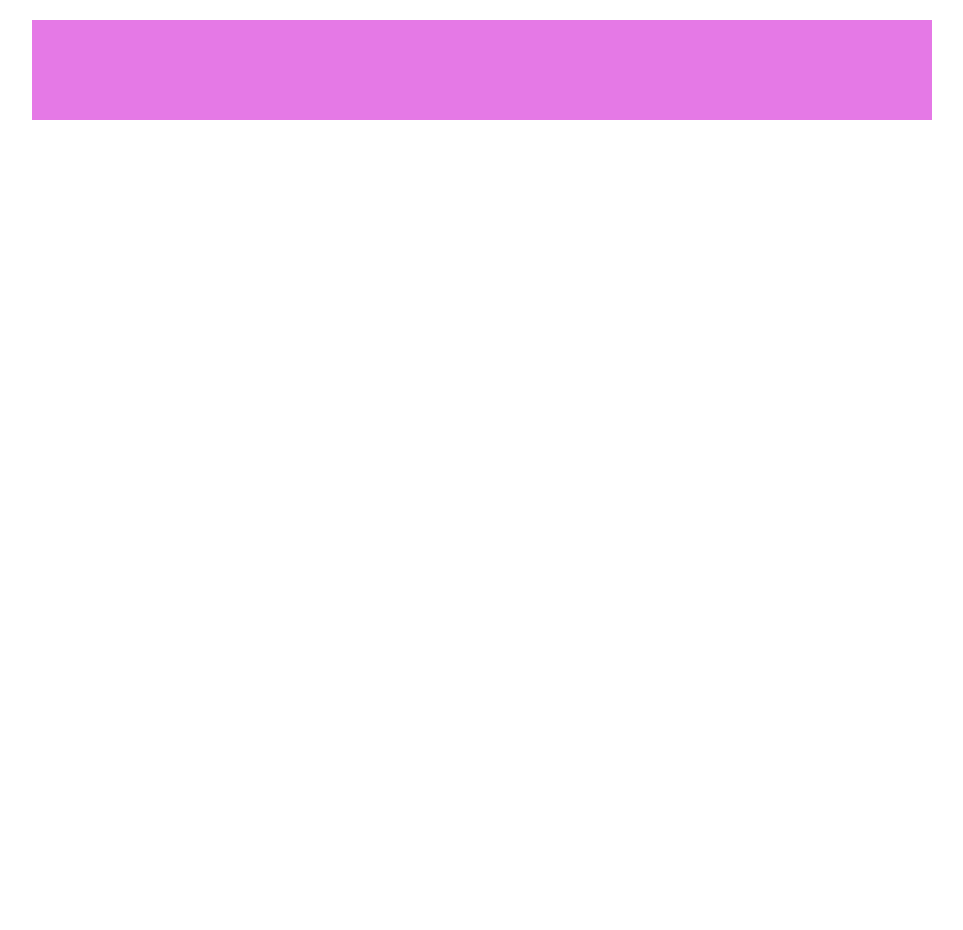
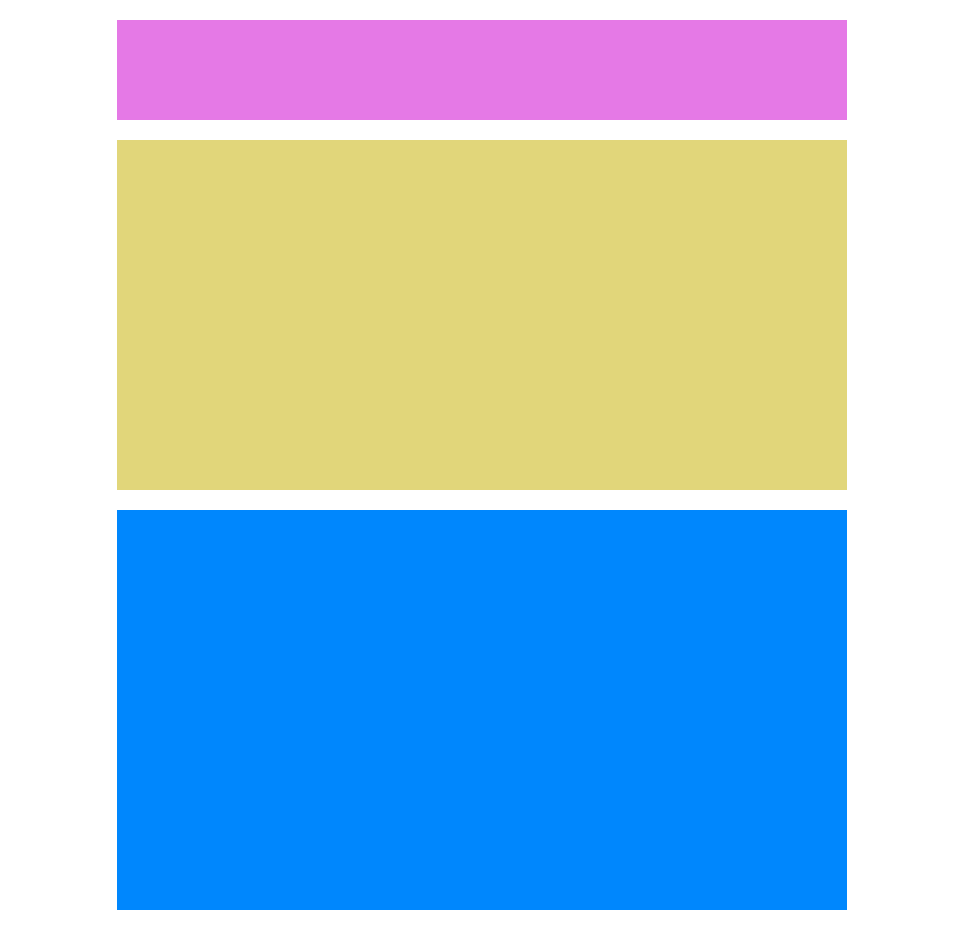
Before and after one commit to DamianoLandi/htmlcss-struttura-wp, a plain HTML site: page index.html in a window 1280 px wide. Shown: the whole page, without its empty margins (158-1121 px from the left). Before the commit the page ends 800 px from the top, so only its background shows below. Drawn offline with Linux system fonts and the light colour scheme.

Commit message:
Yellow Div

```diff
--- a/css/style.css
+++ b/css/style.css
@@ -5,7 +5,7 @@
 }
 
 .container{
-    max-width: 900px;
+    max-width: 730px;
     margin: 0 auto;
 }
 
@@ -16,3 +16,23 @@
     margin-top:20px;
     background-color: rgb(229,121,230);
 }
+
+#yellow{
+    max-width:100%;
+    margin-bottom: 20px;
+    margin-top:20px;
+    height:350px;
+    background-color: rgb(225,214,122);
+}
+
+#blue-container{
+    max-width: 100%;
+    margin-top: 20px;
+    margin-bottom: 20px;
+    height:400px;
+    background-color: rgb(0,135,253);
+}
+
+.light-blue{
+    background-color: rgb(171,207,231);
+}
--- a/index.html
+++ b/index.html
@@ -10,7 +10,13 @@
 <body>
     <div class="container">
         <div id="purple"></div>
-
+        <div id="yellow"></div>
+        <div id="blue-container">
+            <div id="light-blue1" class="light-blue"></div>
+            <div id="light-blue2" class="light-blue"></div>
+            <div id="light-blue3" class="light-blue"></div>
+            <div id="light-blue4" class="light-blue"></div>
+        </div>
     </div>
 </body>
 </html>
```
